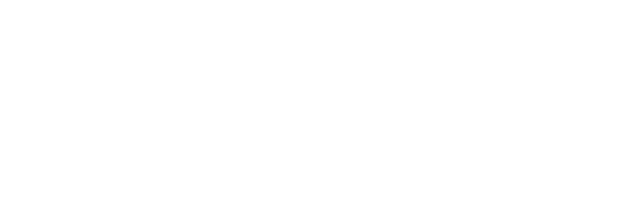
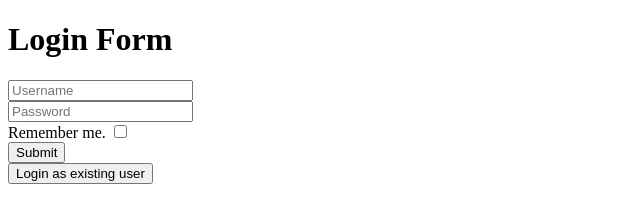
Before and after one commit to acciojob/remember-me-login-form-badrudoza, a website: page main.html in a window 1280 px wide. Shown: the whole page, without its empty margins (0-640 px from the left). Drawn offline with Linux system fonts and the light colour scheme.

Commit message:
created a submission

```diff
--- a/main.html
+++ b/main.html
@@ -8,6 +8,18 @@
 
 <body>
 	<!-- the entire body must be written by student -->
+	<h1>Login Form</h1>
+	<form>
+		<input id="username" type="text" placeholder="Username">
+		<br>
+		<input type="password" id="password" placeholder="Password">
+		<br>
+		<label for="checkbox">Remember me.</label>
+		<input type="checkbox" id="checkbox">
+		<br>
+		<button type="button" id="submit" value="Submit">Submit</button>
+	</form>
+	<button id="existing" >Login as existing user</button>
     <script type="text/javascript" src="./script.js">
 </script>
 
```
